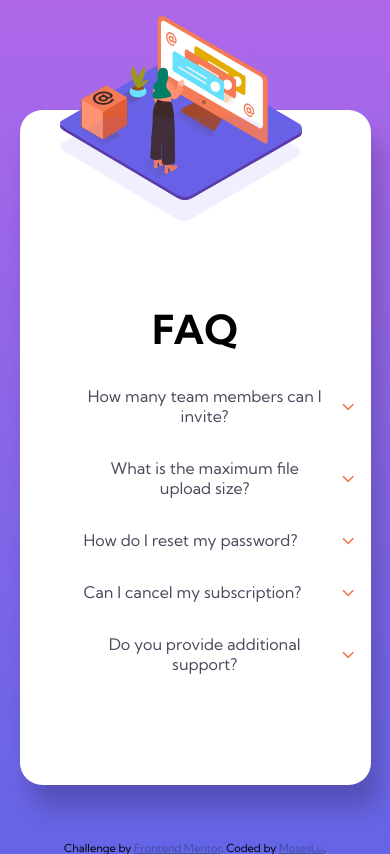
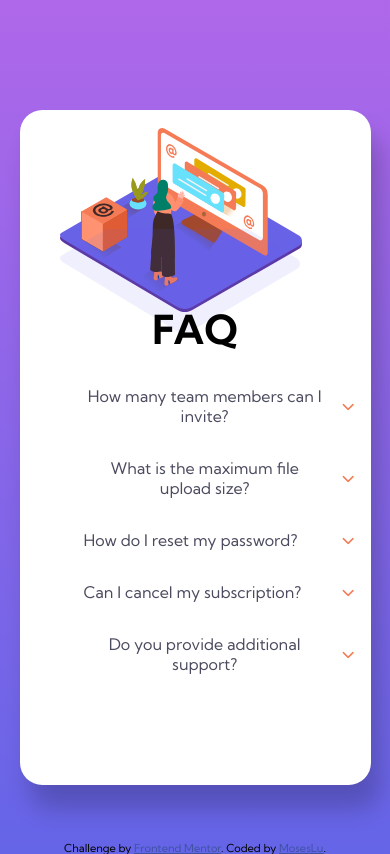
Before and after one commit to Moseslu9/accordian, a plain HTML site: page index.html in a window 390 px wide. Drawn offline with nearby package versions, Linux system fonts and the light colour scheme.

Commit message:
Update style.css

```diff
--- a/style.css
+++ b/style.css
@@ -243,10 +243,11 @@ main {
     margin-left: -10px;
   }
 
+
   .display-mobile {
     display: block;
     position: absolute;
-    margin-top: -27rem;
+    margin-top: -20rem;
     margin-left: 2.5rem;
   }
 
```
